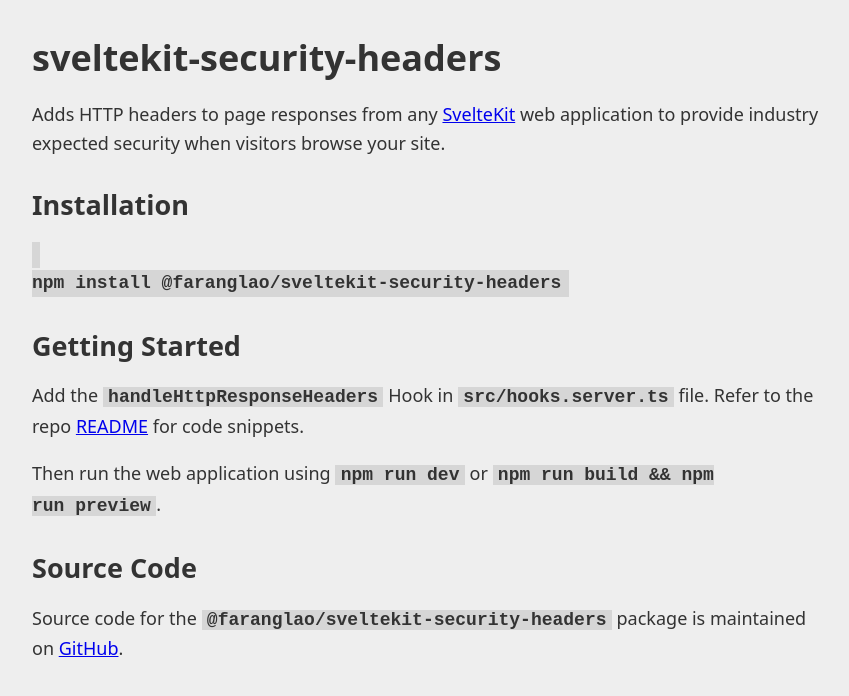
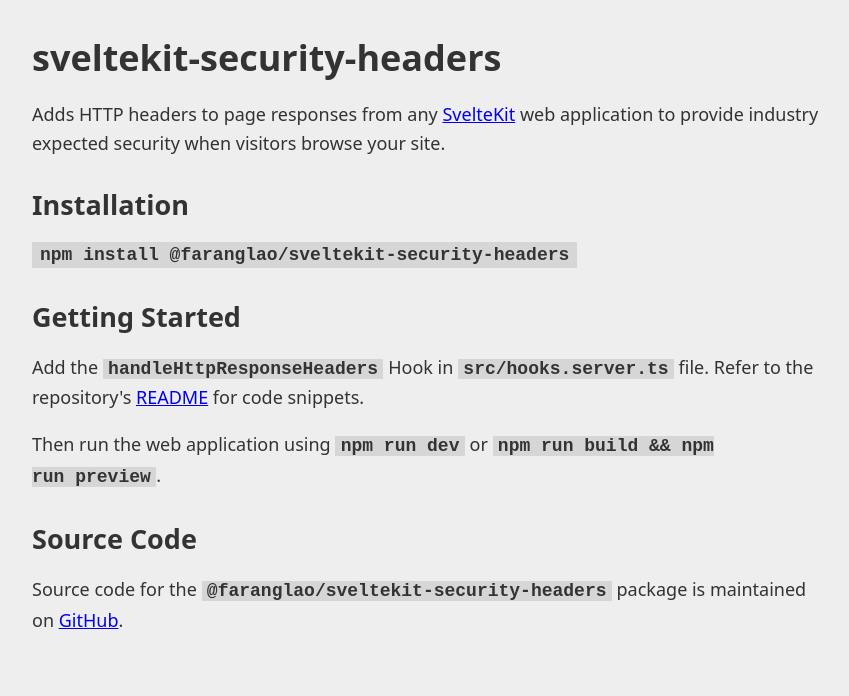
Before and after one commit to kevinobee/sveltekit-security-headers, a SvelteKit app: page / in a window 1280 px wide. Shown: the top 696 px of the page, without its empty margins (112-961 px from the left). Built offline with nearby package versions, Linux system fonts and the light colour scheme.

Commit message:
fix: formatting

```diff
--- a/src/routes/+page.svelte
+++ b/src/routes/+page.svelte
@@ -18,15 +18,13 @@
 
 <h2>Installation</h2>
 
-<pre><code>
-npm install {npmPackage}
-</code></pre>
+<pre><code>npm install {npmPackage}</code></pre>
 
 <h2>Getting Started</h2>
 
 <p>
 	Add the <code>handleHttpResponseHeaders</code> Hook in <code>src/hooks.server.ts</code> file.
-	Refer to the repo
+	Refer to the repository's
 	<a
 		href="https://github.com/kevinobee/sveltekit-security-headers?tab=readme-ov-file#getting-started"
 		>README</a
```
